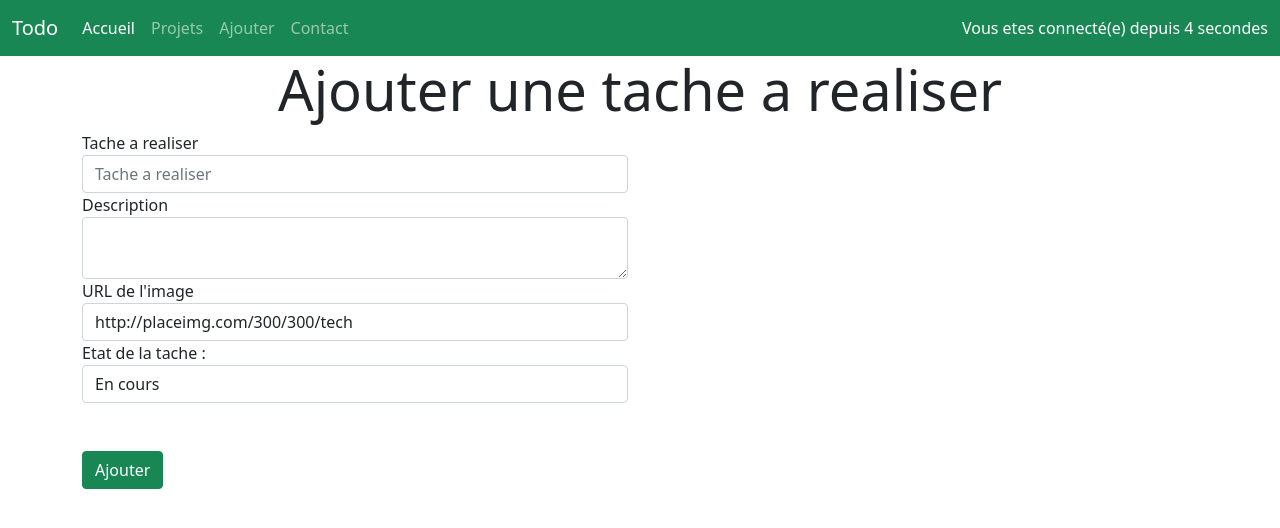
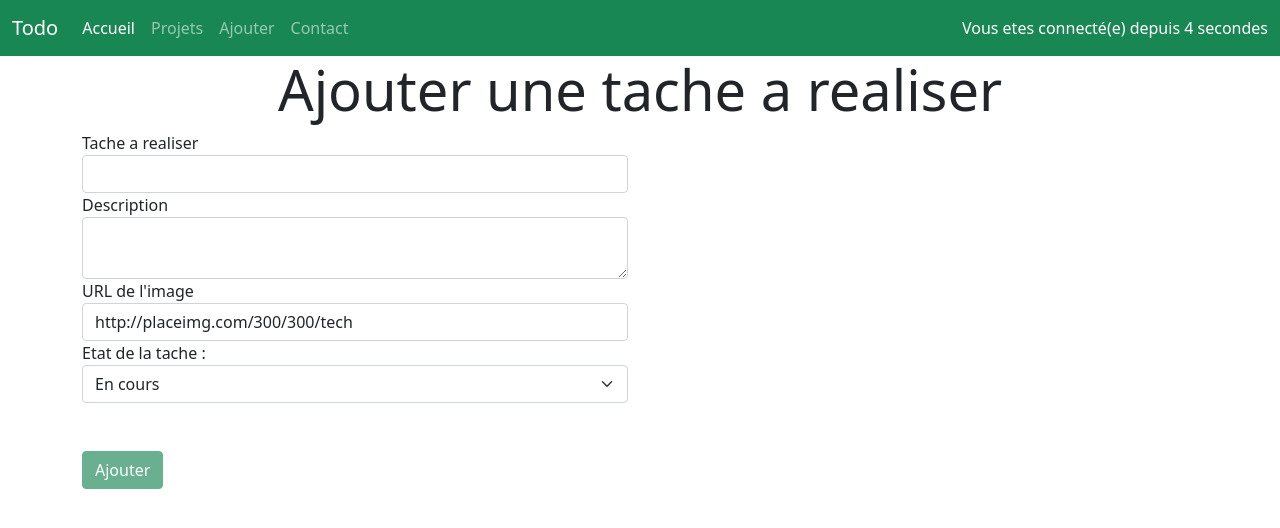
Before and after one commit to Akcel77/AngularProject, an Angular app in the folder toDoList/: page /add-todo in a window 1280 px wide. Shown: the top 528 px of the page. Built offline with nearby package versions, Linux system fonts and the light colour scheme.

Commit message:
Method template end

```diff
--- a/toDoList/src/app/models/todo.modele.ts
+++ b/toDoList/src/app/models/todo.modele.ts
@@ -2,6 +2,6 @@ export class Todo{
     todoName:string = "";
     todoStatus:boolean = true;
     description:string = "";
-    isModified = false;
-    todoImage = "http://placeimg.com/300/300/tech";
+    isModified : boolean = false;
+    todoImage: string = "http://placeimg.com/300/300/tech";
 }
--- a/toDoList/src/app/service/todo.service.ts
+++ b/toDoList/src/app/service/todo.service.ts
@@ -48,6 +48,12 @@ export class TodoService{
     }, 1000)
   }
 
+  //Injection des donnees dans le tableau puis emition
+  addTodo(todo :Todo) : void{
+    this.todos.unshift(todo);
+    this.emitTodos();
+  }
+
   emitTodos() {
     this.todosSubject.next(this.todos);
   }
--- a/toDoList/src/app/todo/add-to-do/add-to-do.component.html
+++ b/toDoList/src/app/todo/add-to-do/add-to-do.component.html
@@ -2,38 +2,28 @@
 <div class="row">
   <h1 class="display-4 text-center">Ajouter une tache a realiser</h1>
   <div class="col-6">
-    <form action="">
+    <!--Avoir une reference sur le formulaire #addTodoForm="ngForm"  -->
+    <form #addTodoForm="ngForm" action="">
       <div class="form-group">
         <label for="todo">Tache a realiser</label>
-        <input type="text" class="form-control"  placeholder="Tache a realiser"
-         id="todoName"
-         name="todoName"
-        [(ngModel)]="todo.todoName">
+        <input type="text" class="form-control" id="todoName" name="todoName" [(ngModel)]="todo.todoName" required>
       </div>
       <div class="form-group">
         <label for="todo">Description</label>
-        <textarea class="form-control"
-         id="description"
-         name="description"
-         [(ngModel)]="todo.description">
-        </textarea>
+        <textarea class="form-control" id="description" name="description" required [(ngModel)]="todo.description"></textarea>
       </div>
       <div class="form-group">
         <label for="todo">URL de l'image</label>
-        <input type="text" class="form-control"
-         id="image" placeholder="URL de l'image"
-         name="image"
-         [(ngModel)]="todo.todoImage">
+        <input type="text" class="form-control" id="image" placeholder="URL de l'image" name="image" required [(ngModel)]="todo.todoImage">
       </div>
       <div class="form-group">
         <label for="todo">Etat de la tache :</label>
-        <select class="form-control" id="etat"
-        >
-          <option>En cours</option>
-          <option>Fait</option>
+        <select class="form-select" id="etat" name ="todoStatus" required [(ngModel)]="todo.todoStatus">
+          <option value="true">En cours</option>
+          <option value="false">Fait</option>
         </select>
       </div>
-      <button type="button" class="btn btn-success mt-5">Ajouter</button>
+      <button [disabled]="!addTodoForm.valid" (click)="onSubmit()" type="button" class="btn btn-success mt-5">Ajouter</button>
     </form>
   </div>
 </div>
--- a/toDoList/src/app/todo/add-to-do/add-to-do.component.ts
+++ b/toDoList/src/app/todo/add-to-do/add-to-do.component.ts
@@ -1,5 +1,7 @@
 import { Component, OnInit } from '@angular/core';
+import { Router } from '@angular/router';
 import { Todo } from 'src/app/models/todo.modele';
+import { TodoService } from 'src/app/service/todo.service';
 
 @Component({
   selector: 'app-add-to-do',
@@ -10,9 +12,13 @@ export class AddToDoComponent implements OnInit {
 
   todo = new Todo();
 
-  constructor() { }
+  constructor(private todoService: TodoService, private router: Router) { }
 
   ngOnInit(): void {
   }
 
+  onSubmit(): void {
+    this.todoService.addTodo(this.todo);
+    this.router.navigate(['todo']);
+  }
 }
```
